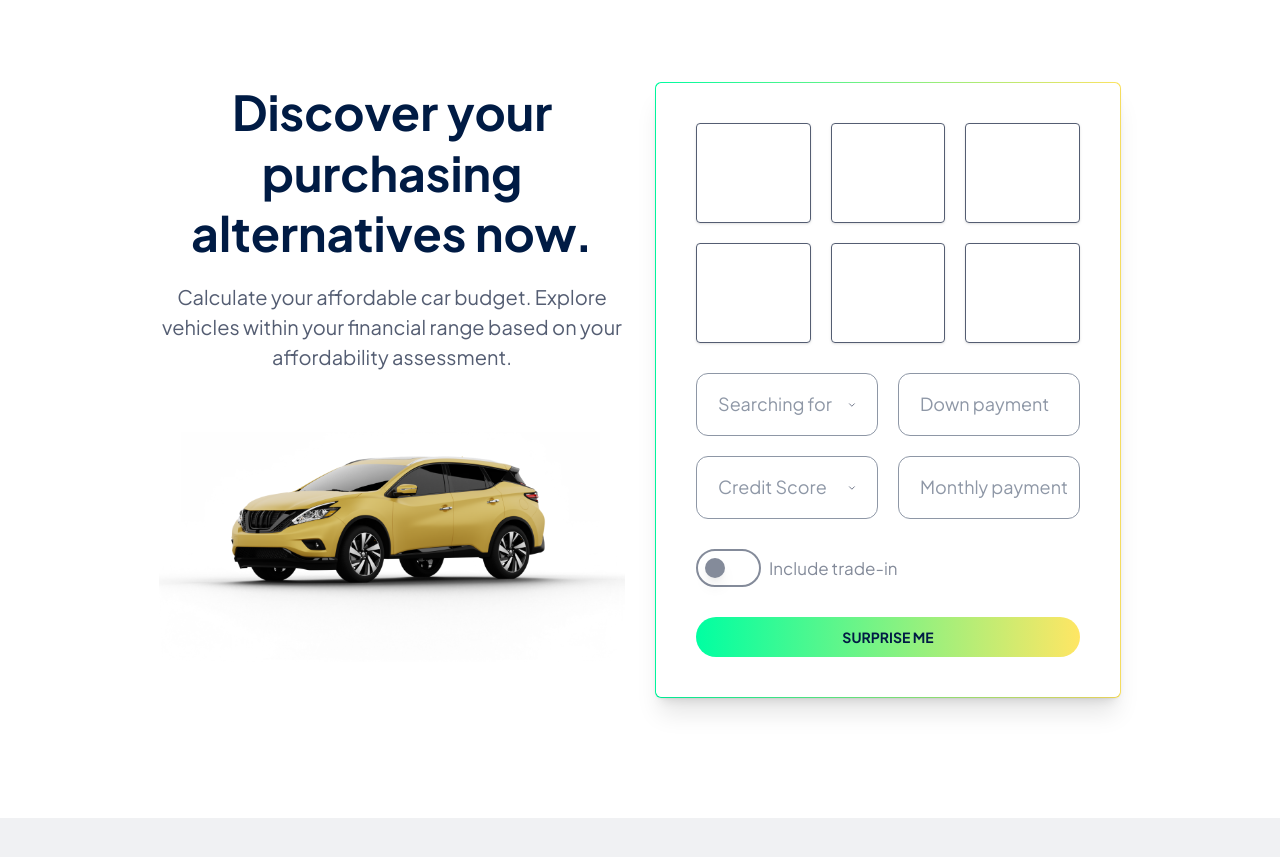
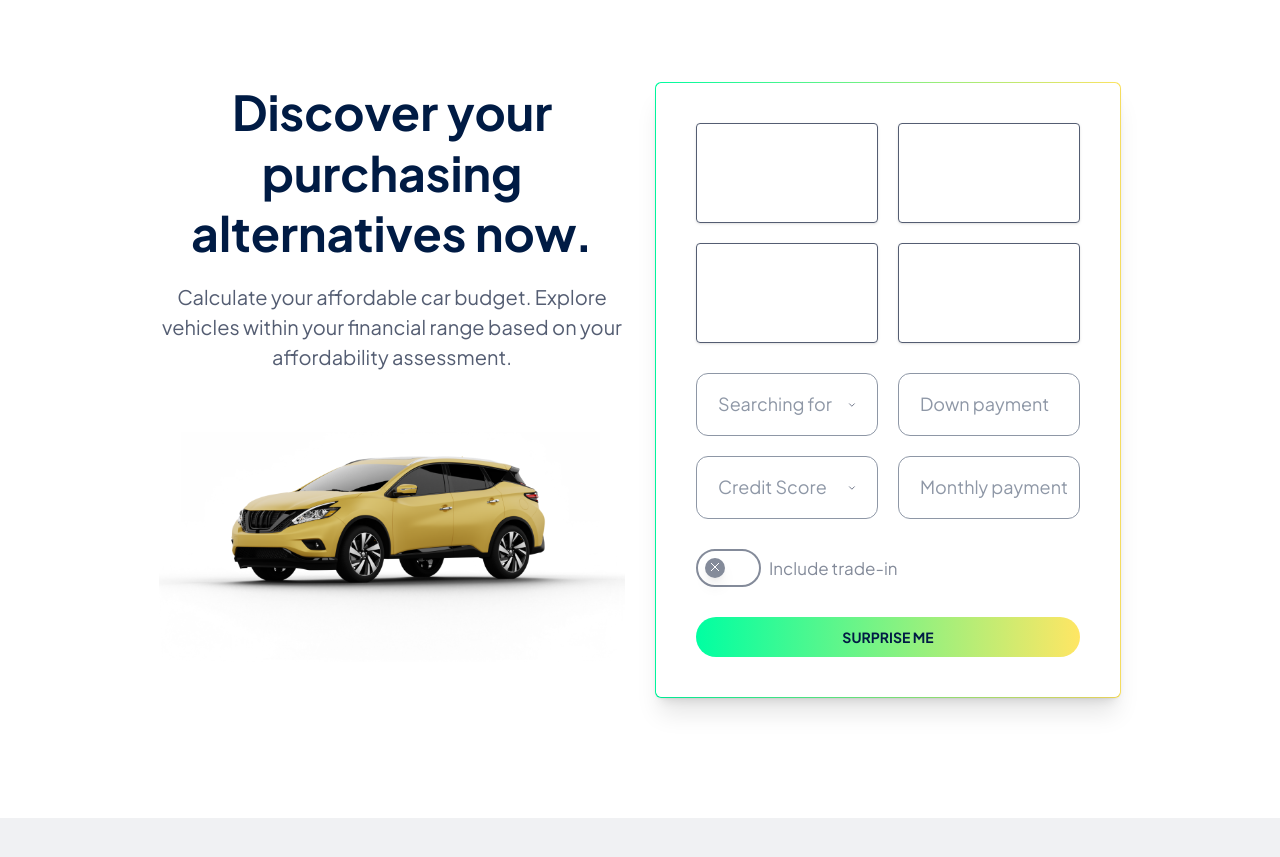
Before and after one commit to talhabaig/autoprosper, a Next.js app: page / in a window 1280 px wide. Shown: the part 1120-1977 px from the top of the page. Built offline with nearby package versions, Linux system fonts and the light colour scheme.

Commit message:
add X and Check icon to switch component

```diff
--- /dev/null
+++ b/src/components/Icons/CheckIcon.tsx
@@ -0,0 +1,28 @@
+type propType = {
+  width?: string;
+  height?: string;
+  fill?: string;
+  className?: string;
+};
+
+const CheckIcon: React.FC<propType> = ({
+  width = "12",
+  height = "9",
+  fill = "none",
+  className,
+}) => {
+  return (
+    <svg
+      width={width}
+      height={height}
+      viewBox="0 0 12 9"
+      fill={fill}
+      className={className}
+      xmlns="http://www.w3.org/2000/svg"
+    >
+      <path d="M1 5L4 8L11 1" stroke="#001B44" />
+    </svg>
+  );
+};
+
+export default CheckIcon;
--- /dev/null
+++ b/src/components/Icons/XIcon.tsx
@@ -0,0 +1,29 @@
+type propType = {
+  width?: string;
+  height?: string;
+  fill?: string;
+  className?: string;
+};
+
+const XIcon: React.FC<propType> = ({
+    width = "10", height = "10", fill = "none", className
+}) => {
+  return (
+    <svg
+      width={width}
+      height={height}
+      viewBox="0 0 10 10"
+      fill={fill}
+      className={className}
+      xmlns="http://www.w3.org/2000/svg"
+    >
+      <path d="M1 1L9 9" stroke="white" />
+      <path d="M1 1L9 9" stroke="white" />
+      <path d="M1 1L9 9" stroke="white" />
+      <path d="M9 1L1 9" stroke="white" />
+    </svg>
+  );
+};
+
+
+export default XIcon;
--- a/src/components/home/Discover/Discover.tsx
+++ b/src/components/home/Discover/Discover.tsx
@@ -26,9 +26,7 @@ const Discover = () => {
       <div className="flex max-w-[690px] w-full justify-center">
         <GradientCard>
           <div className="flex flex-col gap-[30px] h-full w-full items-center justify-center bg-white rounded-md p-[40px]">
-            <div className="grid grid-cols-3 w-full gap-5 ">
-              <Card className="bg-gray-300 rounded h-[100px]"></Card>
-              <Card className="bg-gray-300 rounded h-[100px]"></Card>
+            <div className="grid grid-cols-2 w-full gap-5 ">
               <Card className="bg-gray-300 rounded h-[100px]"></Card>
               <Card className="bg-gray-300 rounded h-[100px]"></Card>
               <Card className="bg-gray-300 rounded h-[100px]"></Card>
--- a/src/components/ui/switch.tsx
+++ b/src/components/ui/switch.tsx
@@ -1,8 +1,10 @@
-'use client'
+"use client";
 import * as React from "react";
 import * as SwitchPrimitives from "@radix-ui/react-switch";
 import { cn } from "@/lib/utils";
 import { Label } from "@radix-ui/react-label";
+import XIcon from "@/components/Icons/XIcon";
+import CheckIcon from "@/components/Icons/CheckIcon";
 
 const Switch = React.forwardRef<
   React.ElementRef<typeof SwitchPrimitives.Root>,
@@ -10,7 +12,7 @@ const Switch = React.forwardRef<
 >(({ className, ...props }, ref) => (
   <SwitchPrimitives.Root
     className={cn(
-      "peer inline-flex  p-[7px]  w-[65px] shrink-0 cursor-pointer items-center rounded-full border-2 border-gray transition-colors focus-visible:outline-none focus-visible:ring-2 focus-visible:ring-neutral-950 focus-visible:ring-offset-2 focus-visible:ring-offset-white disabled:cursor-not-allowed disabled:opacity-50 data-[state=checked]:bg-neutral-900 data-[state=unchecked]:bg-white",
+      "peer inline-flex  p-[7px]  w-[65px] shrink-0 cursor-pointer items-center rounded-full border-2 border-gray data-[state=checked]:border-green transition-colors focus-visible:outline-none focus-visible:ring-2 focus-visible:ring-neutral-950 focus-visible:ring-offset-2 focus-visible:ring-offset-white disabled:cursor-not-allowed disabled:opacity-50 data-[state=unchecked]:bg-white",
       className
     )}
     {...props}
@@ -18,9 +20,12 @@ const Switch = React.forwardRef<
   >
     <SwitchPrimitives.Thumb
       className={cn(
-        "pointer-events-noneblock h-5 w-5 rounded-full bg-gray shadow-lg ring-0 transition-transform data-[state=checked]:translate-x-5 data-[state=unchecked]:translate-x-0"
+        "group is-checked pointer-events-none block relative h-5 w-5 rounded-full bg-gray shadow-lg ring-0 transition-transform data-[state=checked]:bg-green data-[state=checked]:translate-x-6 data-[state=unchecked]:translate-x-0"
       )}
-    />
+    >
+      <XIcon className="absolute top-1 left-[5px] group-data-[state=checked]:hidden" />
+      <CheckIcon className="absolute top-1 left-[4px] group-data-[state=unchecked]:hidden" />
+    </SwitchPrimitives.Thumb>
   </SwitchPrimitives.Root>
 ));
 Switch.displayName = SwitchPrimitives.Root.displayName;
@@ -29,11 +34,17 @@ interface SwitchWithLabelProps extends React.HTMLAttributes<HTMLDivElement> {
   label: string;
 }
 
-const SwitchWithLabel: React.FC<SwitchWithLabelProps> = ({ label, className, ...props }) => {
+const SwitchWithLabel: React.FC<SwitchWithLabelProps> = ({
+  label,
+  className,
+  ...props
+}) => {
   return (
     <div className={cn("flex items-center space-x-2", className)} {...props}>
       <Switch id={label} />
-      <Label className="text-gray text-[17px] font-normal" htmlFor={label}>{label}</Label>
+      <Label className="text-gray text-[17px] font-normal" htmlFor={label}>
+        {label}
+      </Label>
     </div>
   );
 };
```
